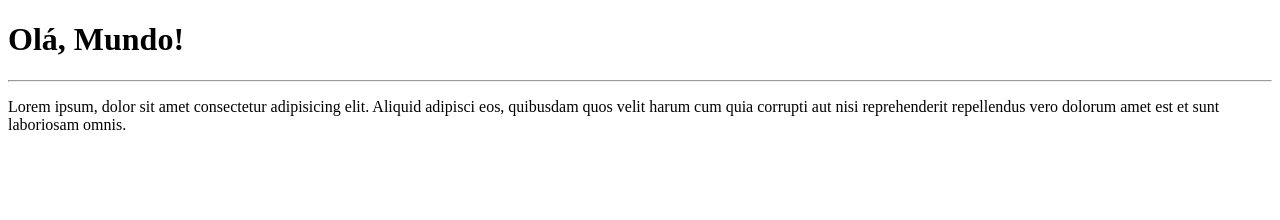
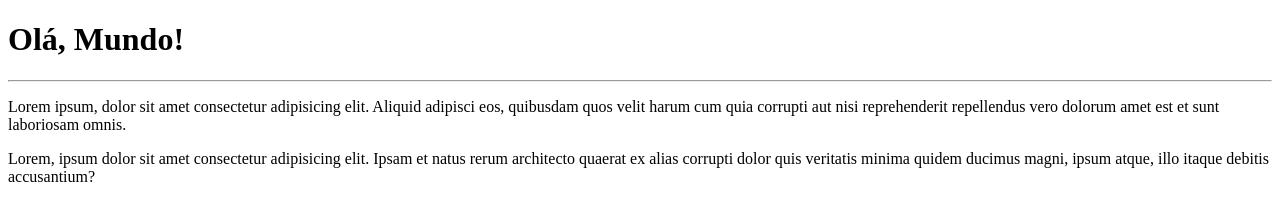
Before and after one commit to cosmo-menezes/Ola-Mundo, a plain HTML site: page site-exemplo/index.html in a window 1280 px wide. Drawn offline with Linux system fonts and the light colour scheme.

Commit message:
adicionei uma paragrafo

```diff
--- a/site-exemplo/index.html
+++ b/site-exemplo/index.html
@@ -9,5 +9,6 @@
     <h1>Olá, Mundo!</h1>
     <hr>
     <p>Lorem ipsum, dolor sit amet consectetur adipisicing elit. Aliquid adipisci eos, quibusdam quos velit harum cum quia corrupti aut nisi reprehenderit repellendus vero dolorum amet est et sunt laboriosam omnis.</p>
+    <p>Lorem, ipsum dolor sit amet consectetur adipisicing elit. Ipsam et natus rerum architecto quaerat ex alias corrupti dolor quis veritatis minima quidem ducimus magni, ipsum atque, illo itaque debitis accusantium?</p>
 </body>
 </html>
```
